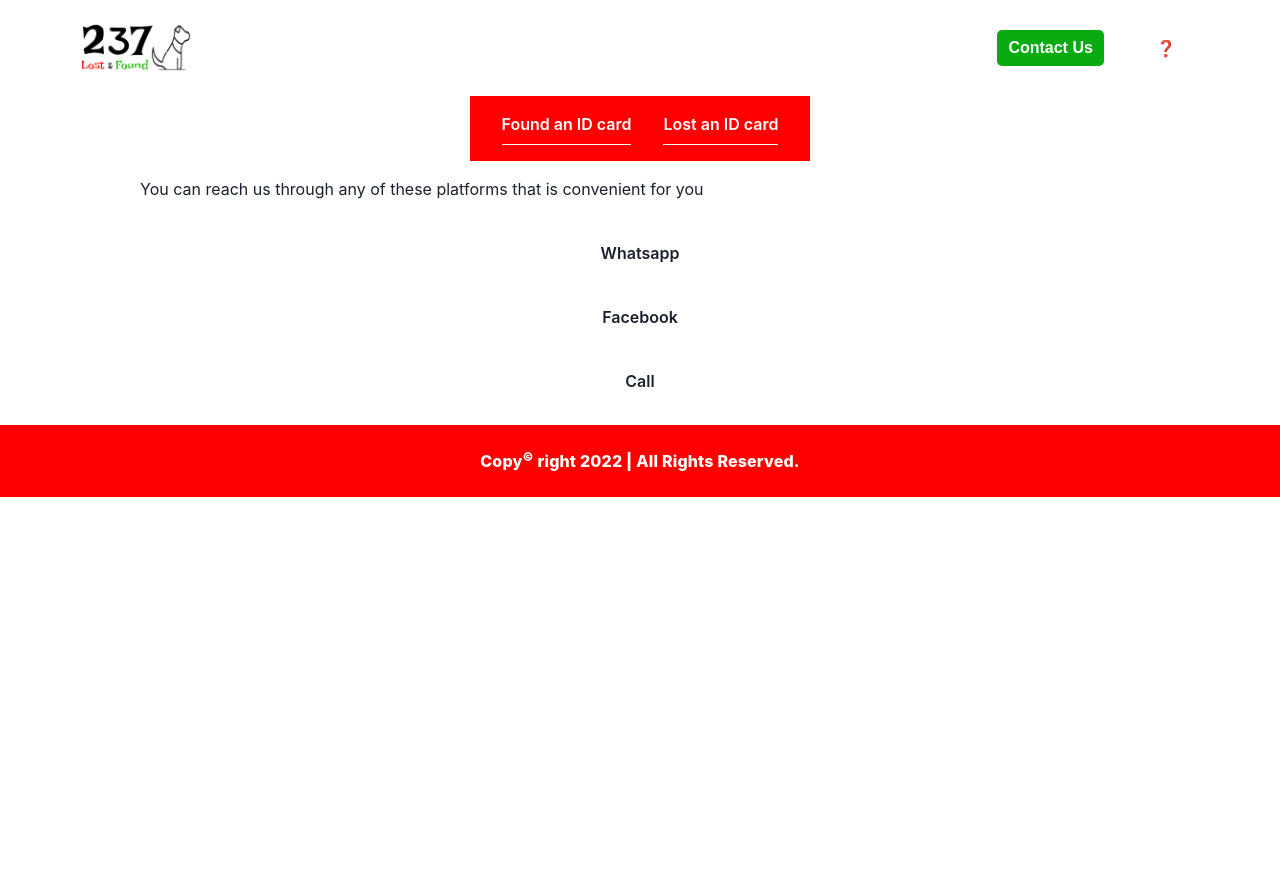
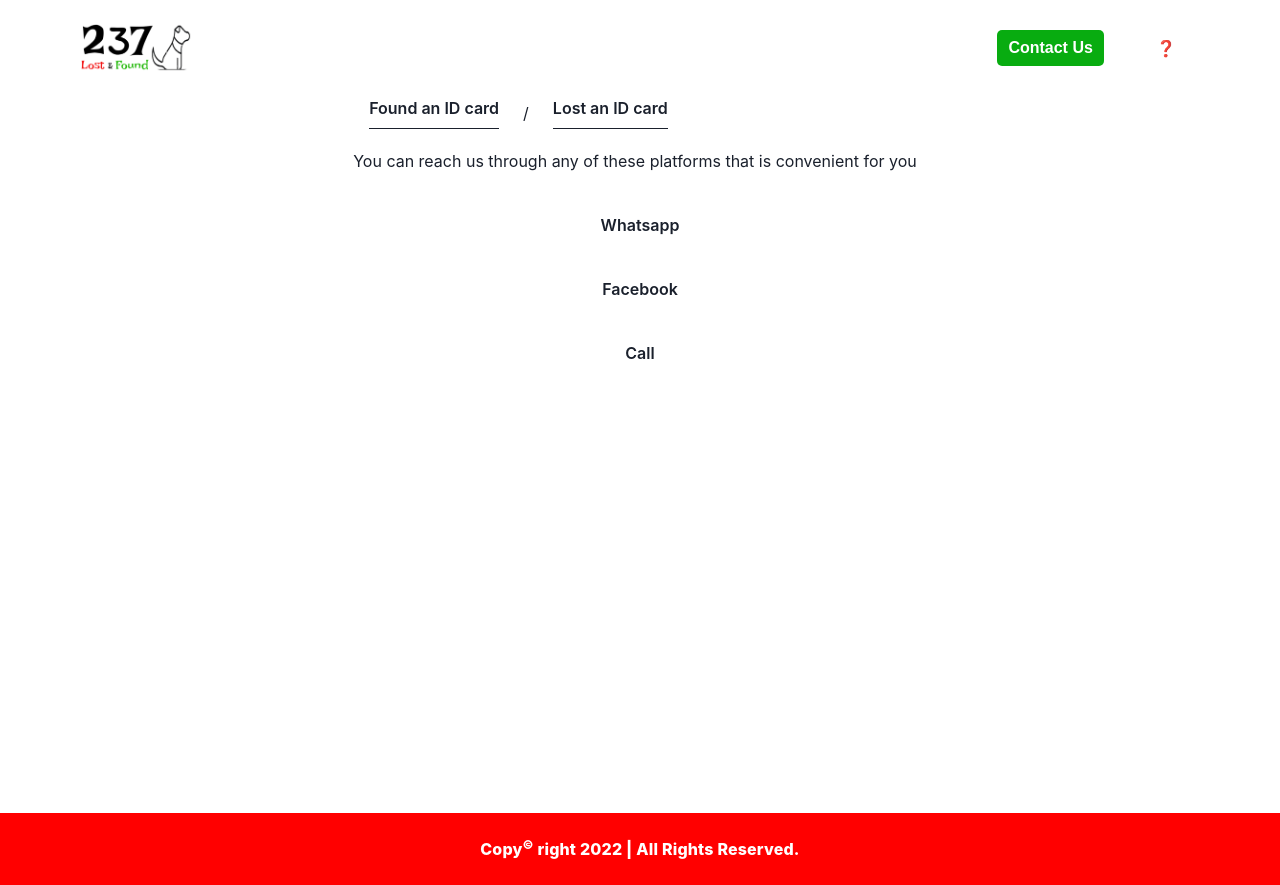
Before and after one commit to Chenwi32/237_lost_and_found, a Next.js app: page /contact in a window 1280 px wide. Before the commit the page ends 800 px from the top, so only its background shows below. Built offline with nearby package versions, Linux system fonts and the light colour scheme.

Commit message:
added a breadcrum component with chakra UI and add chakra container component

```diff
--- a/components/BreadCrumbs.jsx
+++ b/components/BreadCrumbs.jsx
@@ -1,17 +1,31 @@
+import {
+  Breadcrumb,
+  BreadcrumbItem,
+  BreadcrumbLink,
+  Container,
+} from "@chakra-ui/react";
 import Link from "next/link";
 import styles from "../styles/Home.module.css";
 
 const BreadCrumbs = () => {
   return (
-    <div className={`${styles.type_of_user} flex`}>
+    <Container>
+      <Breadcrumb mb={5}>
+        <BreadcrumbItem isCurrentPage>
           <Link href="/nationalIdCollection">
             <button className={styles.breadcrumbs}>Found an ID card</button>
           </Link>
+        </BreadcrumbItem>
 
+        <BreadcrumbItem isCurrentPage>
+          <BreadcrumbLink>
             <Link href="/nationalId">
               <button className={styles.breadcrumbs}>Lost an ID card</button>
             </Link>
-    </div>
+          </BreadcrumbLink>
+        </BreadcrumbItem>
+      </Breadcrumb>
+    </Container>
   );
 };
 
--- a/pages/contact.jsx
+++ b/pages/contact.jsx
@@ -1,9 +1,10 @@
+import { Container } from "@chakra-ui/react";
 import styles from "../styles/contact.module.css";
 
 const Contact = () => {
   return (
-    <div className={`${styles.contact} secondary-container`}>
-
+    <Container minH={"80vh"}>
+      <div className={`${styles.contact}`}>
         <h2>
           You can reach us through any of these platforms that is convenient for
           you
@@ -31,6 +32,7 @@ const Contact = () => {
           </a>
         </div>
       </div>
+    </Container>
   );
 };
 
--- a/pages/nationalId.jsx
+++ b/pages/nationalId.jsx
@@ -13,7 +13,7 @@ import {
   limit,
   getDocs,
 } from "@firebase/firestore";
-
+import { Container } from "@chakra-ui/react";
 
 const NationalId = () => {
   const [dataInput, setDataInput] = useState("");
@@ -64,7 +64,8 @@ const NationalId = () => {
   };
 
   return (
-    <div className="container" id="results">
+    <Container maxW={1200} minH={"80vh"}>
+      <div id="results">
         <h1 className="title">Type your ID card number.</h1>
         <input
           type="text"
@@ -88,6 +89,7 @@ const NationalId = () => {
           )}
         </div>
       </div>
+    </Container>
   );
 };
 
--- a/styles/Home.module.css
+++ b/styles/Home.module.css
@@ -46,9 +46,8 @@
 
 .breadcrumbs {
   border: none;
-  border-bottom: 1px solid #fff;
+  border-bottom: 1px solid;
   background-color: inherit;
-  color: #fff;
   padding-bottom: 0.5em;
   font-weight: 600;
   width: fit-content;
```
Also changed, not shown: pages/nationalIdCollection.jsx (+6 -3 lines). Lines whose indentation alone changed are shown as unchanged.
